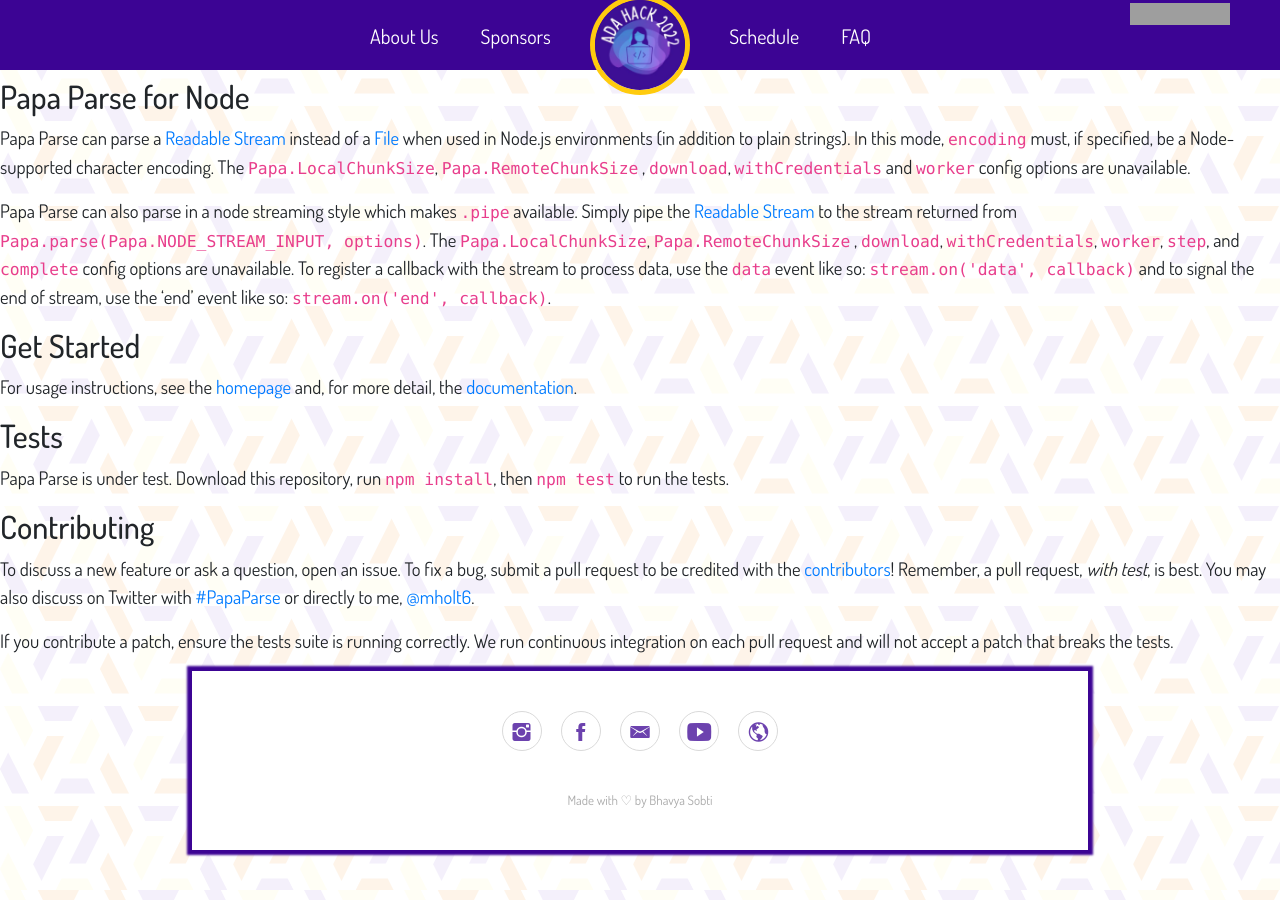
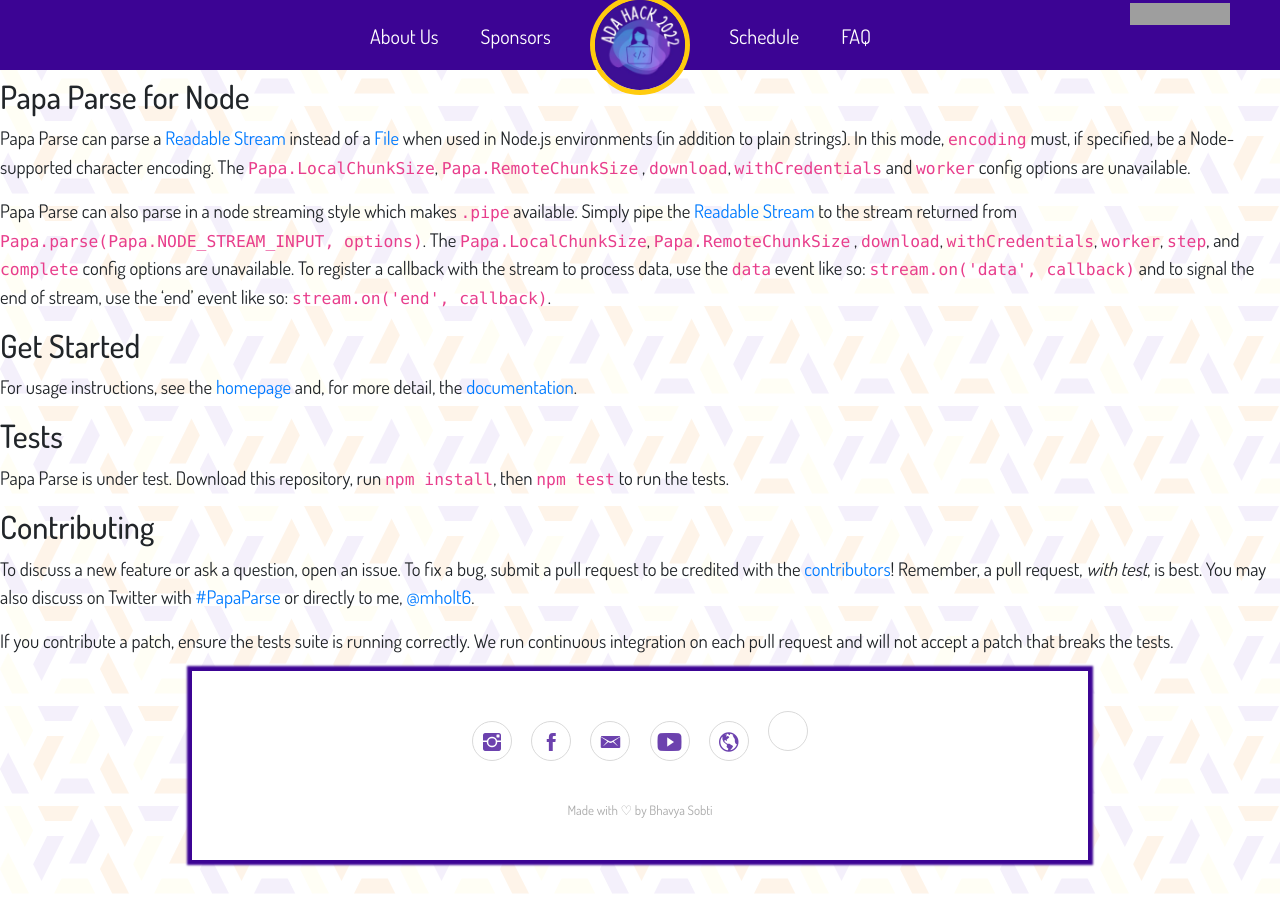
Before and after one commit to edinburgh-hoppers/adahack24, a Jekyll site: the page built from PapaParse-5.0.2/README.md, in a window 1280 px wide and 900 px high, scrolled down 1794 px. Built offline with Jekyll 4.4.1, drawn with Linux system fonts in a browser that asks for light colours; nearby versions of some CDN libraries; our own code applies the rules of GitHub Pages for plain Markdown files; library files that are not in the unit come from our copies; grey boxes are pictures that could not be loaded.

Commit message:
added Discord Link

```diff
--- a/_includes/footer.html
+++ b/_includes/footer.html
@@ -16,6 +16,7 @@
                 <a href="mailto:edinburghhoppers@gmail.com "><i class="icon ion-email"></i></a>
                 <a href="https://www.youtube.com/channel/UC8kHxhiU2BHaKPQThGRtFfQ"><i class="icon ion-social-youtube"></i></a>
                 <a href="https://edinburghhoppers.com"><i class="icon ion-android-globe"></i></a>
+                <a href="https://discord.gg/SBCevTEkzx"><i class="icon ion-logo-discord"></i></a>
             </div>
             <p class="copyright">Made with &#9825 by Bhavya Sobti</p>
         </footer>
```
